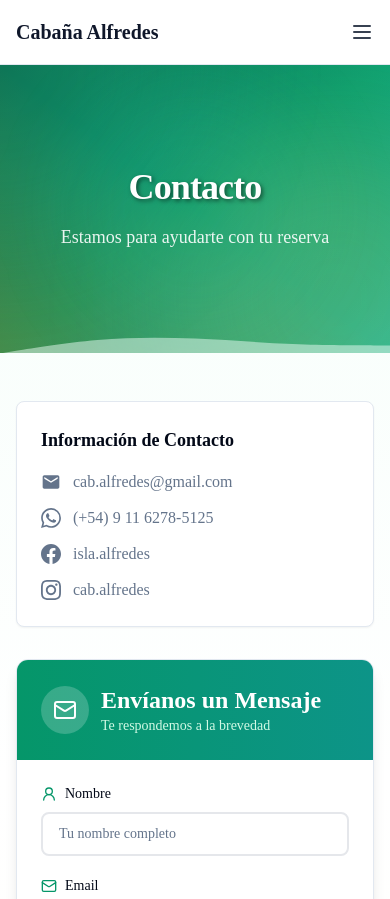
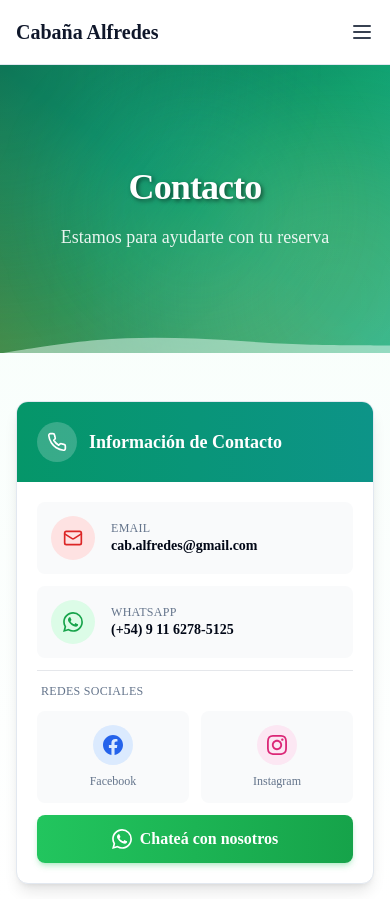
Before and after one commit to cabAlfredes/Alfredes-Website, an Astro site: page /contacto in a window 390 px wide. Shown: the top 899 px of the page. Built offline with nearby package versions, Linux system fonts and the light colour scheme; Astro itself is replaced by a stand-in of ours.

Commit message:
Refactor Navbar and Contacto page for improved layout, styling, and responsiveness

```diff
--- a/src/components/Navbar.astro
+++ b/src/components/Navbar.astro
@@ -8,17 +8,17 @@ const currentPath = Astro.url.pathname;
     <div class="flex justify-between h-16">
       <!-- Logo -->
       <div class="flex items-center">
-        <a href="/" class="text-xl font-bold text-primary">
-          Cabaña Alfredes
-        </a>
+        <a href="/" class="text-xl font-bold text-primary"> Cabaña Alfredes </a>
       </div>
 
       <!-- Desktop Navigation -->
-      <div class="hidden md:flex items-center space-x-8">
+      <div class="hidden md:flex items-center space-x-4">
         <a
           href="/"
           class={`px-3 py-2 rounded-md text-sm font-medium transition-colors ${
-            currentPath === '/' ? 'text-primary bg-primary/10' : 'text-gray-700 hover:text-primary hover:bg-primary/5'
+            currentPath === "/"
+              ? "text-primary bg-primary/10"
+              : "text-gray-700 hover:text-primary hover:bg-primary/5"
           }`}
         >
           Inicio
@@ -26,7 +26,9 @@ const currentPath = Astro.url.pathname;
         <a
           href="/about"
           class={`px-3 py-2 rounded-md text-sm font-medium transition-colors ${
-            currentPath === '/about' ? 'text-primary bg-primary/10' : 'text-gray-700 hover:text-primary hover:bg-primary/5'
+            currentPath === "/about"
+              ? "text-primary bg-primary/10"
+              : "text-gray-700 hover:text-primary hover:bg-primary/5"
           }`}
         >
           La Cabaña
@@ -34,7 +36,9 @@ const currentPath = Astro.url.pathname;
         <a
           href="/servicios"
           class={`px-3 py-2 rounded-md text-sm font-medium transition-colors ${
-            currentPath === '/servicios' ? 'text-primary bg-primary/10' : 'text-gray-700 hover:text-primary hover:bg-primary/5'
+            currentPath === "/servicios"
+              ? "text-primary bg-primary/10"
+              : "text-gray-700 hover:text-primary hover:bg-primary/5"
           }`}
         >
           Servicios
@@ -42,7 +46,9 @@ const currentPath = Astro.url.pathname;
         <a
           href="/fotos"
           class={`px-3 py-2 rounded-md text-sm font-medium transition-colors ${
-            currentPath === '/fotos' ? 'text-primary bg-primary/10' : 'text-gray-700 hover:text-primary hover:bg-primary/5'
+            currentPath === "/fotos"
+              ? "text-primary bg-primary/10"
+              : "text-gray-700 hover:text-primary hover:bg-primary/5"
           }`}
         >
           Fotos
@@ -50,7 +56,9 @@ const currentPath = Astro.url.pathname;
         <a
           href="/contacto"
           class={`px-3 py-2 rounded-md text-sm font-medium transition-colors ${
-            currentPath === '/contacto' ? 'text-primary bg-primary/10' : 'text-gray-700 hover:text-primary hover:bg-primary/5'
+            currentPath === "/contacto"
+              ? "text-primary bg-primary/10"
+              : "text-gray-700 hover:text-primary hover:bg-primary/5"
           }`}
         >
           Contacto
@@ -58,7 +66,9 @@ const currentPath = Astro.url.pathname;
         <a
           href="/como_llegar"
           class={`px-3 py-2 rounded-md text-sm font-medium transition-colors ${
-            currentPath === '/como_llegar' ? 'text-primary bg-primary/10' : 'text-gray-700 hover:text-primary hover:bg-primary/5'
+            currentPath === "/como_llegar"
+              ? "text-primary bg-primary/10"
+              : "text-gray-700 hover:text-primary hover:bg-primary/5"
           }`}
         >
           Cómo Llegar
@@ -73,8 +83,17 @@ const currentPath = Astro.url.pathname;
           aria-label="Toggle menu"
           id="mobile-menu-button"
         >
-          <svg class="h-6 w-6" fill="none" viewBox="0 0 24 24" stroke="currentColor">
-            <path stroke-linecap="round" stroke-linejoin="round" stroke-width="2" d="M4 6h16M4 12h16M4 18h16" />
+          <svg
+            class="h-6 w-6"
+            fill="none"
+            viewBox="0 0 24 24"
+            stroke="currentColor"
+          >
+            <path
+              stroke-linecap="round"
+              stroke-linejoin="round"
+              stroke-width="2"
+              d="M4 6h16M4 12h16M4 18h16"></path>
           </svg>
         </button>
       </div>
@@ -86,7 +105,9 @@ const currentPath = Astro.url.pathname;
         <a
           href="/"
           class={`block px-3 py-2 rounded-md text-base font-medium ${
-            currentPath === '/' ? 'text-primary bg-primary/10' : 'text-gray-700 hover:text-primary hover:bg-primary/5'
+            currentPath === "/"
+              ? "text-primary bg-primary/10"
+              : "text-gray-700 hover:text-primary hover:bg-primary/5"
           }`}
         >
           Inicio
@@ -94,7 +115,9 @@ const currentPath = Astro.url.pathname;
         <a
           href="/about"
           class={`block px-3 py-2 rounded-md text-base font-medium ${
-            currentPath === '/about' ? 'text-primary bg-primary/10' : 'text-gray-700 hover:text-primary hover:bg-primary/5'
+            currentPath === "/about"
+              ? "text-primary bg-primary/10"
+              : "text-gray-700 hover:text-primary hover:bg-primary/5"
           }`}
         >
           La Cabaña
@@ -102,7 +125,9 @@ const currentPath = Astro.url.pathname;
         <a
           href="/servicios"
           class={`block px-3 py-2 rounded-md text-base font-medium ${
-            currentPath === '/servicios' ? 'text-primary bg-primary/10' : 'text-gray-700 hover:text-primary hover:bg-primary/5'
+            currentPath === "/servicios"
+              ? "text-primary bg-primary/10"
+              : "text-gray-700 hover:text-primary hover:bg-primary/5"
           }`}
         >
           Servicios
@@ -110,7 +135,9 @@ const currentPath = Astro.url.pathname;
         <a
           href="/fotos"
           class={`block px-3 py-2 rounded-md text-base font-medium ${
-            currentPath === '/fotos' ? 'text-primary bg-primary/10' : 'text-gray-700 hover:text-primary hover:bg-primary/5'
+            currentPath === "/fotos"
+              ? "text-primary bg-primary/10"
+              : "text-gray-700 hover:text-primary hover:bg-primary/5"
           }`}
         >
           Fotos
@@ -118,7 +145,9 @@ const currentPath = Astro.url.pathname;
         <a
           href="/contacto"
           class={`block px-3 py-2 rounded-md text-base font-medium ${
-            currentPath === '/contacto' ? 'text-primary bg-primary/10' : 'text-gray-700 hover:text-primary hover:bg-primary/5'
+            currentPath === "/contacto"
+              ? "text-primary bg-primary/10"
+              : "text-gray-700 hover:text-primary hover:bg-primary/5"
           }`}
         >
           Contacto
@@ -126,7 +155,9 @@ const currentPath = Astro.url.pathname;
         <a
           href="/como_llegar"
           class={`block px-3 py-2 rounded-md text-base font-medium ${
-            currentPath === '/como_llegar' ? 'text-primary bg-primary/10' : 'text-gray-700 hover:text-primary hover:bg-primary/5'
+            currentPath === "/como_llegar"
+              ? "text-primary bg-primary/10"
+              : "text-gray-700 hover:text-primary hover:bg-primary/5"
           }`}
         >
           Cómo Llegar
@@ -138,12 +169,12 @@ const currentPath = Astro.url.pathname;
 
 <script>
   // Mobile menu toggle functionality
-  const button = document.getElementById('mobile-menu-button');
-  const menu = document.getElementById('mobile-menu');
+  const button = document.getElementById("mobile-menu-button");
+  const menu = document.getElementById("mobile-menu");
 
   if (button && menu) {
-    button.addEventListener('click', () => {
-      menu.classList.toggle('hidden');
+    button.addEventListener("click", () => {
+      menu.classList.toggle("hidden");
     });
   }
 </script>
--- a/src/pages/contacto.astro
+++ b/src/pages/contacto.astro
@@ -13,51 +13,107 @@
       <div class="grid grid-cols-1 lg:grid-cols-3 gap-8">
       <!-- Contact Details -->
       <div class="lg:col-span-1">
-        <div class="bg-card rounded-lg shadow-sm border p-6">
-          <h3 class="text-lg font-semibold mb-4">Información de Contacto</h3>
-          <div class="space-y-3">
+        <div class="bg-card rounded-xl shadow-lg border overflow-hidden">
+          <!-- Header -->
+          <div class="bg-gradient-to-r from-emerald-600 to-teal-600 p-5">
+            <div class="flex items-center gap-3">
+              <div class="w-10 h-10 bg-white/20 rounded-full flex items-center justify-center">
+                <!-- Phone icon -->
+                <svg class="w-5 h-5 text-white" xmlns="http://www.w3.org/2000/svg" viewBox="0 0 24 24" fill="none" stroke="currentColor" stroke-width="2" stroke-linecap="round" stroke-linejoin="round">
+                  <path d="M22 16.92v3a2 2 0 0 1-2.18 2 19.79 19.79 0 0 1-8.63-3.07 19.5 19.5 0 0 1-6-6 19.79 19.79 0 0 1-3.07-8.67A2 2 0 0 1 4.11 2h3a2 2 0 0 1 2 1.72 12.84 12.84 0 0 0 .7 2.81 2 2 0 0 1-.45 2.11L8.09 9.91a16 16 0 0 0 6 6l1.27-1.27a2 2 0 0 1 2.11-.45 12.84 12.84 0 0 0 2.81.7A2 2 0 0 1 22 16.92z"/>
+                </svg>
+              </div>
+              <h3 class="text-lg font-bold text-white">Información de Contacto</h3>
+            </div>
+          </div>
+
+          <!-- Contact items -->
+          <div class="p-5 space-y-3">
+            <!-- Email -->
             <a
               href="mailto:cab.alfredes@gmail.com"
               title="Envíanos un Email"
-              class="flex items-center space-x-3 text-muted-foreground hover:text-primary transition-colors"
+              class="flex items-center gap-4 p-3 rounded-lg bg-gray-50 hover:bg-emerald-50 border-2 border-transparent hover:border-emerald-200 transition-all group"
             >
-              <svg class="w-5 h-5" fill="currentColor" viewBox="0 0 24 24">
-                <path d="M20 4H4c-1.1 0-1.99.9-1.99 2L2 18c0 1.1.9 2 2 2h16c1.1 0 2-.9 2-2V6c0-1.1-.9-2-2-2zm0 4l-8 5-8-5V6l8 5 8-5v2z"/>
-              </svg>
-              <span>cab.alfredes@gmail.com</span>
+              <div class="w-11 h-11 bg-red-100 rounded-full flex items-center justify-center flex-shrink-0 group-hover:bg-red-200 transition-colors">
+                <svg class="w-5 h-5 text-red-600" xmlns="http://www.w3.org/2000/svg" viewBox="0 0 24 24" fill="none" stroke="currentColor" stroke-width="2" stroke-linecap="round" stroke-linejoin="round">
+                  <rect width="20" height="16" x="2" y="4" rx="2"/><path d="m22 7-8.97 5.7a1.94 1.94 0 0 1-2.06 0L2 7"/>
+                </svg>
+              </div>
+              <div class="min-w-0">
+                <p class="text-xs text-muted-foreground font-medium uppercase tracking-wide">Email</p>
+                <p class="text-sm font-semibold text-foreground truncate group-hover:text-emerald-700 transition-colors">cab.alfredes@gmail.com</p>
+              </div>
             </a>
 
+            <!-- WhatsApp -->
             <a
               href="https://wa.me/+5491162785125"
+              target="_blank"
+              rel="noopener noreferrer"
               title="Contactar por WhatsApp"
-              class="flex items-center space-x-3 text-muted-foreground hover:text-primary transition-colors"
+              class="flex items-center gap-4 p-3 rounded-lg bg-gray-50 hover:bg-emerald-50 border-2 border-transparent hover:border-emerald-200 transition-all group"
+            >
+              <div class="w-11 h-11 bg-green-100 rounded-full flex items-center justify-center flex-shrink-0 group-hover:bg-green-200 transition-colors">
+                <svg class="w-5 h-5 text-green-600" fill="currentColor" viewBox="0 0 24 24">
+                  <path d="M17.472 14.382c-.297-.149-1.758-.867-2.03-.967-.273-.099-.471-.148-.67.15-.197.297-.767.966-.94 1.164-.173.199-.347.223-.644.075-.297-.15-1.255-.463-2.39-1.475-.883-.788-1.48-1.761-1.653-2.059-.173-.297-.018-.458.13-.606.134-.133.298-.347.446-.52.149-.174.198-.298.298-.497.099-.198.05-.371-.025-.52-.075-.149-.669-1.612-.916-2.207-.242-.579-.487-.5-.669-.51-.173-.008-.371-.01-.57-.01-.198 0-.52.074-.792.372-.272.297-1.04 1.016-1.04 2.479 0 1.462 1.065 2.875 1.213 3.074.149.198 2.096 3.2 5.077 4.487.709.306 1.262.489 1.694.625.712.227 1.36.195 1.871.118.571-.085 1.758-.719 2.006-1.413.248-.694.248-1.289.173-1.413-.074-.124-.272-.198-.57-.347m-5.421 7.403h-.004a9.87 9.87 0 01-5.031-1.378l-.361-.214-3.741.982.998-3.648-.235-.374a9.86 9.86 0 01-1.51-5.26c.001-5.45 4.436-9.884 9.888-9.884 2.64 0 5.122 1.03 6.988 2.898a9.825 9.825 0 012.893 6.994c-.003 5.45-4.437 9.884-9.885 9.884m8.413-18.297A11.815 11.815 0 0012.05 0C5.495 0 .16 5.335.157 11.892c0 2.096.547 4.142 1.588 5.945L.057 24l6.305-1.654a11.882 11.882 0 005.683 1.448h.005c6.554 0 11.89-5.335 11.893-11.893A11.821 11.821 0 0020.465 3.488"/>
+                </svg>
+              </div>
+              <div class="min-w-0">
+                <p class="text-xs text-muted-foreground font-medium uppercase tracking-wide">WhatsApp</p>
+                <p class="text-sm font-semibold text-foreground group-hover:text-emerald-700 transition-colors">(+54) 9 11 6278-5125</p>
+              </div>
+            </a>
+
+            <!-- Social Media Section -->
+            <div class="pt-3 border-t border-gray-200">
+              <p class="text-xs text-muted-foreground font-medium uppercase tracking-wide mb-3 px-1">Redes Sociales</p>
+              <div class="flex gap-3">
+                <!-- Facebook -->
+                <a
+                  href="https://www.facebook.com/isla.alfredes/"
+                  target="_blank"
+                  rel="noopener noreferrer"
+                  title="Facebook isla.alfredes"
+                  class="flex-1 flex flex-col items-center gap-2 p-3 rounded-lg bg-gray-50 hover:bg-blue-50 border-2 border-transparent hover:border-blue-200 transition-all group"
+                >
+                  <div class="w-10 h-10 bg-blue-100 rounded-full flex items-center justify-center group-hover:bg-blue-200 transition-colors">
+                    <svg class="w-5 h-5 text-blue-600" fill="currentColor" viewBox="0 0 24 24">
+                      <path d="M24 12.073c0-6.627-5.373-12-12-12s-12 5.373-12 12c0 5.99 4.388 10.954 10.125 11.854v-8.385H7.078v-3.47h3.047V9.43c0-3.007 1.792-4.669 4.533-4.669 1.312 0 2.686.235 2.686.235v2.953H15.83c-1.491 0-1.956.925-1.956 1.874v2.25h3.328l-.532 3.47h-2.796v8.385C19.612 23.027 24 18.062 24 12.073z"/>
+                    </svg>
+                  </div>
+                  <span class="text-xs font-medium text-muted-foreground group-hover:text-blue-600 transition-colors">Facebook</span>
+                </a>
+
+                <!-- Instagram -->
+                <a
+                  href="https://www.instagram.com/cab.alfredes/"
+                  target="_blank"
+                  rel="noopener noreferrer"
+                  title="Instagram cab.alfredes"
+                  class="flex-1 flex flex-col items-center gap-2 p-3 rounded-lg bg-gray-50 hover:bg-pink-50 border-2 border-transparent hover:border-pink-200 transition-all group"
+                >
+                  <div class="w-10 h-10 bg-pink-100 rounded-full flex items-center justify-center group-hover:bg-pink-200 transition-colors">
+                    <svg class="w-5 h-5 text-pink-600" fill="currentColor" viewBox="0 0 24 24">
+                      <path d="M12 2.163c3.204 0 3.584.012 4.85.07 3.252.148 4.771 1.691 4.919 4.919.058 1.265.069 1.645.069 4.849 0 3.205-.012 3.584-.069 4.849-.149 3.225-1.664 4.771-4.919 4.919-1.266.058-1.644.07-4.85.07-3.204 0-3.584-.012-4.849-.07-3.26-.149-4.771-1.699-4.919-4.92-.058-1.265-.07-1.644-.07-4.849 0-3.204.013-3.583.07-4.849.149-3.227 1.664-4.771 4.919-4.919 1.266-.057 1.645-.069 4.849-.069zm0-2.163c-3.259 0-3.667.014-4.947.072-4.358.2-6.78 2.618-6.98 6.98-.059 1.281-.073 1.689-.073 4.948 0 3.259.014 3.668.072 4.948.2 4.358 2.618 6.78 6.98 6.98 1.281.058 1.689.072 4.948.072 3.259 0 3.668-.014 4.948-.072 4.354-.2 6.782-2.618 6.979-6.98.059-1.28.073-1.689.073-4.948 0-3.259-.014-3.667-.072-4.947-.196-4.354-2.617-6.78-6.979-6.98-1.281-.059-1.69-.073-4.949-.073zm0 5.838c-3.403 0-6.162 2.759-6.162 6.162s2.759 6.163 6.162 6.163 6.162-2.759 6.162-6.163c0-3.403-2.759-6.162-6.162-6.162zm0 10.162c-2.209 0-4-1.79-4-4 0-2.209 1.791-4 4-4s4 1.791 4 4c0 2.21-1.791 4-4 4zm6.406-11.845c-.796 0-1.441.645-1.441 1.44s.645 1.44 1.441 1.44c.795 0 1.439-.645 1.439-1.44s-.644-1.44-1.439-1.44z"/>
+                    </svg>
+                  </div>
+                  <span class="text-xs font-medium text-muted-foreground group-hover:text-pink-600 transition-colors">Instagram</span>
+                </a>
+              </div>
+            </div>
+
+            <!-- Quick action -->
+            <a
+              href="https://wa.me/+5491162785125?text=Hola!%20Me%20gustaría%20consultar%20sobre%20disponibilidad%20de%20la%20cabaña."
+              target="_blank"
+              rel="noopener noreferrer"
+              class="mt-4 flex items-center justify-center gap-2 w-full p-3 bg-gradient-to-r from-green-500 to-green-600 hover:from-green-600 hover:to-green-700 text-white font-semibold rounded-lg shadow-md shadow-green-500/25 transition-all"
             >
               <svg class="w-5 h-5" fill="currentColor" viewBox="0 0 24 24">
                 <path d="M17.472 14.382c-.297-.149-1.758-.867-2.03-.967-.273-.099-.471-.148-.67.15-.197.297-.767.966-.94 1.164-.173.199-.347.223-.644.075-.297-.15-1.255-.463-2.39-1.475-.883-.788-1.48-1.761-1.653-2.059-.173-.297-.018-.458.13-.606.134-.133.298-.347.446-.52.149-.174.198-.298.298-.497.099-.198.05-.371-.025-.52-.075-.149-.669-1.612-.916-2.207-.242-.579-.487-.5-.669-.51-.173-.008-.371-.01-.57-.01-.198 0-.52.074-.792.372-.272.297-1.04 1.016-1.04 2.479 0 1.462 1.065 2.875 1.213 3.074.149.198 2.096 3.2 5.077 4.487.709.306 1.262.489 1.694.625.712.227 1.36.195 1.871.118.571-.085 1.758-.719 2.006-1.413.248-.694.248-1.289.173-1.413-.074-.124-.272-.198-.57-.347m-5.421 7.403h-.004a9.87 9.87 0 01-5.031-1.378l-.361-.214-3.741.982.998-3.648-.235-.374a9.86 9.86 0 01-1.51-5.26c.001-5.45 4.436-9.884 9.888-9.884 2.64 0 5.122 1.03 6.988 2.898a9.825 9.825 0 012.893 6.994c-.003 5.45-4.437 9.884-9.885 9.884m8.413-18.297A11.815 11.815 0 0012.05 0C5.495 0 .16 5.335.157 11.892c0 2.096.547 4.142 1.588 5.945L.057 24l6.305-1.654a11.882 11.882 0 005.683 1.448h.005c6.554 0 11.89-5.335 11.893-11.893A11.821 11.821 0 0020.465 3.488"/>
               </svg>
-              <span>(+54) 9 11 6278-5125</span>
-            </a>
-
-            <a
-              href="https://www.facebook.com/isla.alfredes/"
-              title="Facebook isla.alfredes"
-              class="flex items-center space-x-3 text-muted-foreground hover:text-primary transition-colors"
-            >
-              <svg class="w-5 h-5" fill="currentColor" viewBox="0 0 24 24">
-                <path d="M24 12.073c0-6.627-5.373-12-12-12s-12 5.373-12 12c0 5.99 4.388 10.954 10.125 11.854v-8.385H7.078v-3.47h3.047V9.43c0-3.007 1.792-4.669 4.533-4.669 1.312 0 2.686.235 2.686.235v2.953H15.83c-1.491 0-1.956.925-1.956 1.874v2.25h3.328l-.532 3.47h-2.796v8.385C19.612 23.027 24 18.062 24 12.073z"/>
-              </svg>
-              <span>isla.alfredes</span>
-            </a>
-
-            <a
-              href="https://www.instagram.com/cab.alfredes/"
-              title="Instagram cab.alfredes"
-              class="flex items-center space-x-3 text-muted-foreground hover:text-primary transition-colors"
-            >
-              <svg class="w-5 h-5" fill="currentColor" viewBox="0 0 24 24">
-                <path d="M12 2.163c3.204 0 3.584.012 4.85.07 3.252.148 4.771 1.691 4.919 4.919.058 1.265.069 1.645.069 4.849 0 3.205-.012 3.584-.069 4.849-.149 3.225-1.664 4.771-4.919 4.919-1.266.058-1.644.07-4.85.07-3.204 0-3.584-.012-4.849-.07-3.26-.149-4.771-1.699-4.919-4.92-.058-1.265-.07-1.644-.07-4.849 0-3.204.013-3.583.07-4.849.149-3.227 1.664-4.771 4.919-4.919 1.266-.057 1.645-.069 4.849-.069zm0-2.163c-3.259 0-3.667.014-4.947.072-4.358.2-6.78 2.618-6.98 6.98-.059 1.281-.073 1.689-.073 4.948 0 3.259.014 3.668.072 4.948.2 4.358 2.618 6.78 6.98 6.98 1.281.058 1.689.072 4.948.072 3.259 0 3.668-.014 4.948-.072 4.354-.2 6.782-2.618 6.979-6.98.059-1.28.073-1.689.073-4.948 0-3.259-.014-3.667-.072-4.947-.196-4.354-2.617-6.78-6.979-6.98-1.281-.059-1.69-.073-4.949-.073zm0 5.838c-3.403 0-6.162 2.759-6.162 6.162s2.759 6.163 6.162 6.163 6.162-2.759 6.162-6.163c0-3.403-2.759-6.162-6.162-6.162zm0 10.162c-2.209 0-4-1.79-4-4 0-2.209 1.791-4 4-4s4 1.791 4 4c0 2.21-1.791 4-4 4zm6.406-11.845c-.796 0-1.441.645-1.441 1.44s.645 1.44 1.441 1.44c.795 0 1.439-.645 1.439-1.44s-.644-1.44-1.439-1.44z"/>
-              </svg>
-              <span>cab.alfredes</span>
+              Chateá con nosotros
             </a>
           </div>
         </div>
```
